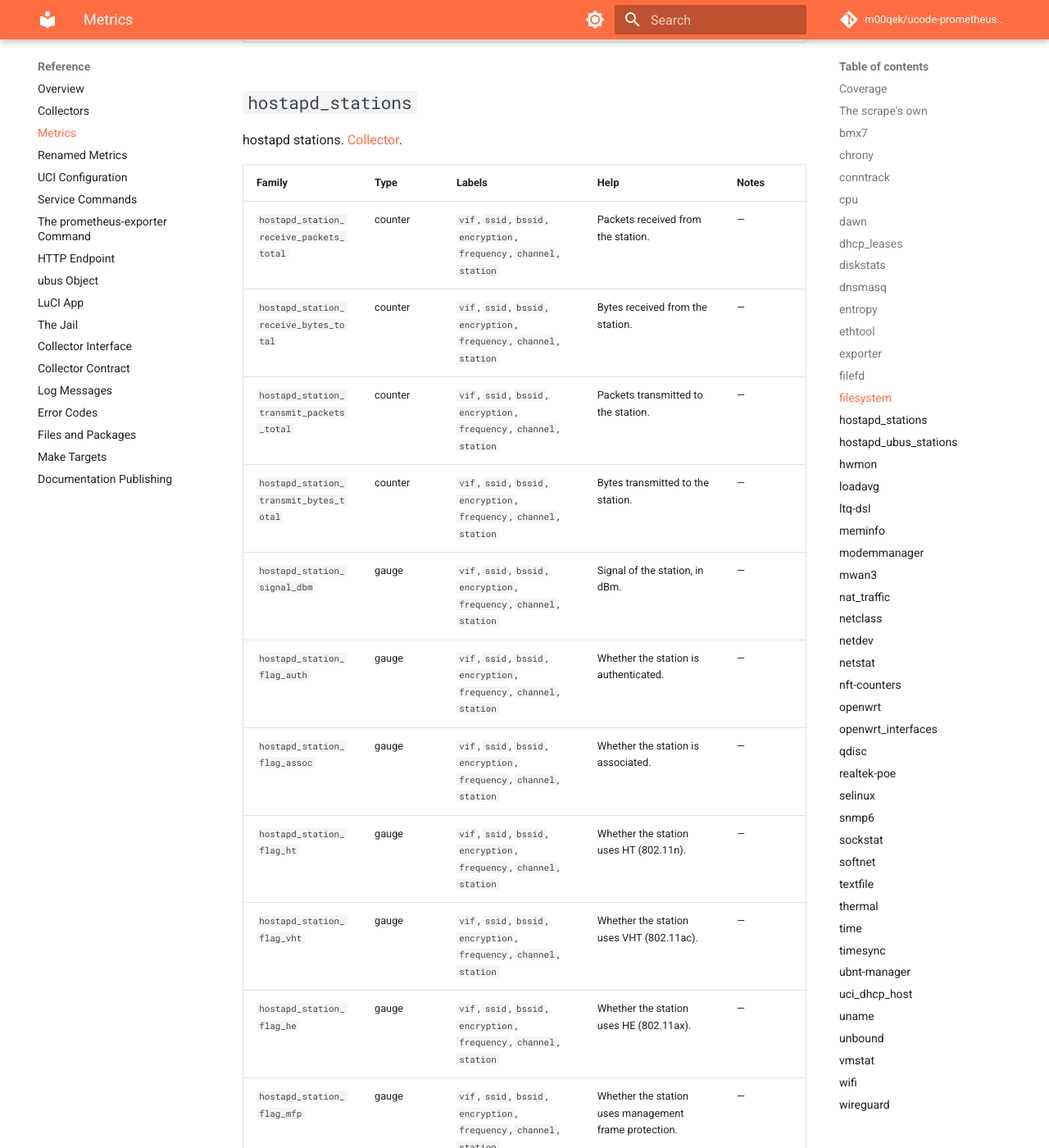
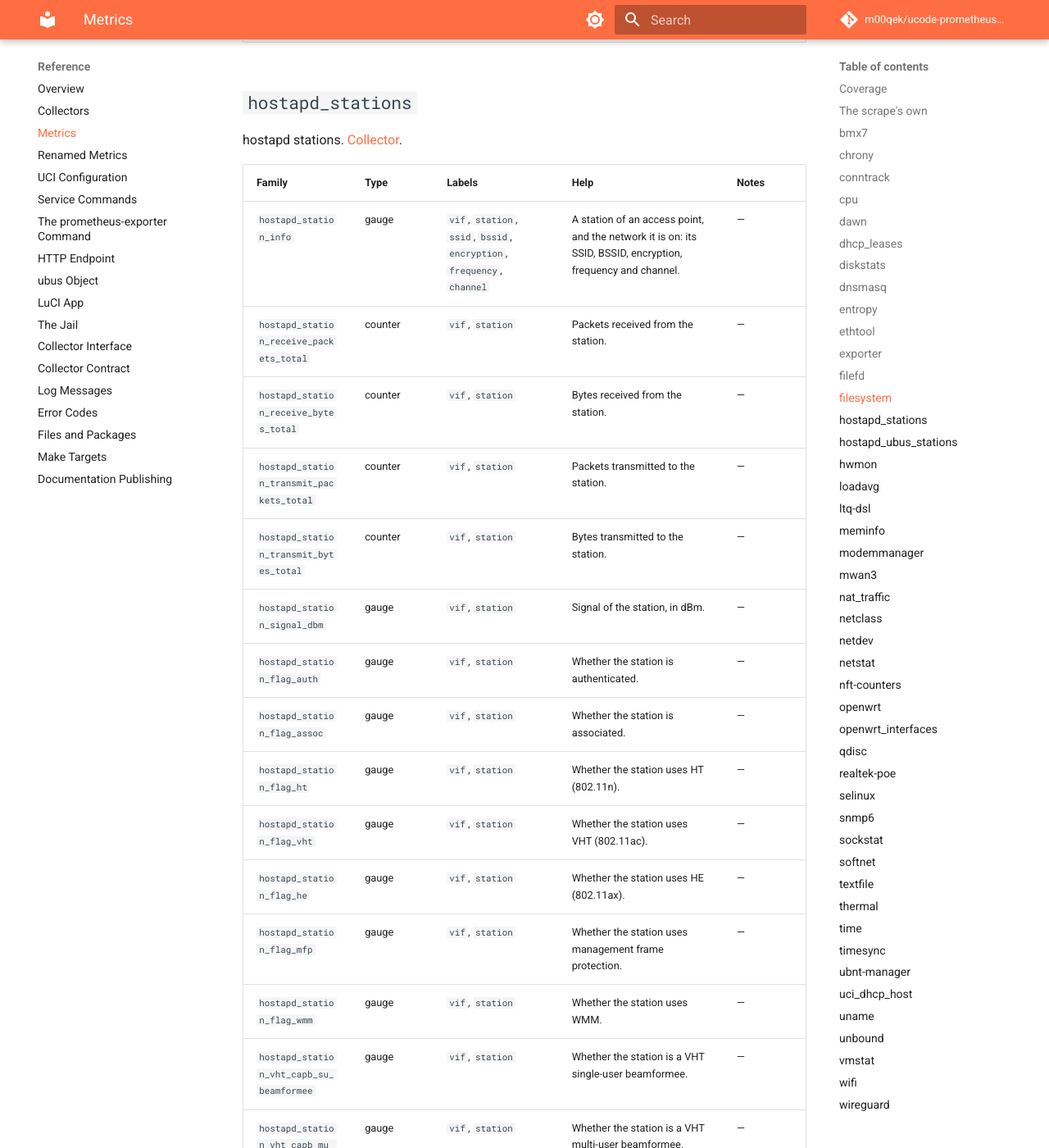
Before and after one commit to m00qek/ucode-prometheus-exporter, an MkDocs documentation site: the page built from docs/reference/metrics.md, in a window 1280 px wide and 1400 px high, scrolled down 21004 px. Shown: the whole window at 82% size. Built offline with MkDocs 1.6.1 and Material for MkDocs 9.7.7, drawn with Linux system fonts in a browser that asks for light colours; comment, search, counter and statistics services are not loaded; some of the changed text lies outside the part shown.

Commit message:
Label hostapd_stations' series by the station alone, the network on an info
Every hostapd_station_* series carried the network's ssid, bssid,
encryption, frequency and channel, as the Lua collector's did: a DFS or
ACS channel change started a new series of each station's counters,
and every series repeated five labels. They keep vif and station, what
tells a station apart; the network's are on hostapd_station_info, one
per station.

```diff
--- a/docs/reference/metrics.md
+++ b/docs/reference/metrics.md
@@ -313,20 +313,21 @@ hostapd stations. [Collector](collectors.md#hostapd_stations).
 
 | Family | Type | Labels | Help | Notes |
 | :--- | :--- | :--- | :--- | :--- |
-| `hostapd_station_receive_packets_total` | counter | `vif`, `ssid`, `bssid`, `encryption`, `frequency`, `channel`, `station` | Packets received from the station. | — |
-| `hostapd_station_receive_bytes_total` | counter | `vif`, `ssid`, `bssid`, `encryption`, `frequency`, `channel`, `station` | Bytes received from the station. | — |
-| `hostapd_station_transmit_packets_total` | counter | `vif`, `ssid`, `bssid`, `encryption`, `frequency`, `channel`, `station` | Packets transmitted to the station. | — |
-| `hostapd_station_transmit_bytes_total` | counter | `vif`, `ssid`, `bssid`, `encryption`, `frequency`, `channel`, `station` | Bytes transmitted to the station. | — |
-| `hostapd_station_signal_dbm` | gauge | `vif`, `ssid`, `bssid`, `encryption`, `frequency`, `channel`, `station` | Signal of the station, in dBm. | — |
-| `hostapd_station_flag_auth` | gauge | `vif`, `ssid`, `bssid`, `encryption`, `frequency`, `channel`, `station` | Whether the station is authenticated. | — |
-| `hostapd_station_flag_assoc` | gauge | `vif`, `ssid`, `bssid`, `encryption`, `frequency`, `channel`, `station` | Whether the station is associated. | — |
-| `hostapd_station_flag_ht` | gauge | `vif`, `ssid`, `bssid`, `encryption`, `frequency`, `channel`, `station` | Whether the station uses HT (802.11n). | — |
-| `hostapd_station_flag_vht` | gauge | `vif`, `ssid`, `bssid`, `encryption`, `frequency`, `channel`, `station` | Whether the station uses VHT (802.11ac). | — |
-| `hostapd_station_flag_he` | gauge | `vif`, `ssid`, `bssid`, `encryption`, `frequency`, `channel`, `station` | Whether the station uses HE (802.11ax). | — |
-| `hostapd_station_flag_mfp` | gauge | `vif`, `ssid`, `bssid`, `encryption`, `frequency`, `channel`, `station` | Whether the station uses management frame protection. | — |
-| `hostapd_station_flag_wmm` | gauge | `vif`, `ssid`, `bssid`, `encryption`, `frequency`, `channel`, `station` | Whether the station uses WMM. | — |
-| `hostapd_station_vht_capb_su_beamformee` | gauge | `vif`, `ssid`, `bssid`, `encryption`, `frequency`, `channel`, `station` | Whether the station is a VHT single-user beamformee. | — |
-| `hostapd_station_vht_capb_mu_beamformee` | gauge | `vif`, `ssid`, `bssid`, `encryption`, `frequency`, `channel`, `station` | Whether the station is a VHT multi-user beamformee. | — |
+| `hostapd_station_info` | gauge | `vif`, `station`, `ssid`, `bssid`, `encryption`, `frequency`, `channel` | A station of an access point, and the network it is on: its SSID, BSSID, encryption, frequency and channel. | — |
+| `hostapd_station_receive_packets_total` | counter | `vif`, `station` | Packets received from the station. | — |
+| `hostapd_station_receive_bytes_total` | counter | `vif`, `station` | Bytes received from the station. | — |
+| `hostapd_station_transmit_packets_total` | counter | `vif`, `station` | Packets transmitted to the station. | — |
+| `hostapd_station_transmit_bytes_total` | counter | `vif`, `station` | Bytes transmitted to the station. | — |
+| `hostapd_station_signal_dbm` | gauge | `vif`, `station` | Signal of the station, in dBm. | — |
+| `hostapd_station_flag_auth` | gauge | `vif`, `station` | Whether the station is authenticated. | — |
+| `hostapd_station_flag_assoc` | gauge | `vif`, `station` | Whether the station is associated. | — |
+| `hostapd_station_flag_ht` | gauge | `vif`, `station` | Whether the station uses HT (802.11n). | — |
+| `hostapd_station_flag_vht` | gauge | `vif`, `station` | Whether the station uses VHT (802.11ac). | — |
+| `hostapd_station_flag_he` | gauge | `vif`, `station` | Whether the station uses HE (802.11ax). | — |
+| `hostapd_station_flag_mfp` | gauge | `vif`, `station` | Whether the station uses management frame protection. | — |
+| `hostapd_station_flag_wmm` | gauge | `vif`, `station` | Whether the station uses WMM. | — |
+| `hostapd_station_vht_capb_su_beamformee` | gauge | `vif`, `station` | Whether the station is a VHT single-user beamformee. | — |
+| `hostapd_station_vht_capb_mu_beamformee` | gauge | `vif`, `station` | Whether the station is a VHT multi-user beamformee. | — |
 
 ## `hostapd_ubus_stations` {#hostapd_ubus_stations}
 
```
Also changed, not shown: other parts of docs/reference/metrics.md (+1 -1 lines), CHANGELOG.md (+4 -0 lines), docs/metrics.md (+4 -2 lines), 2 other files.
